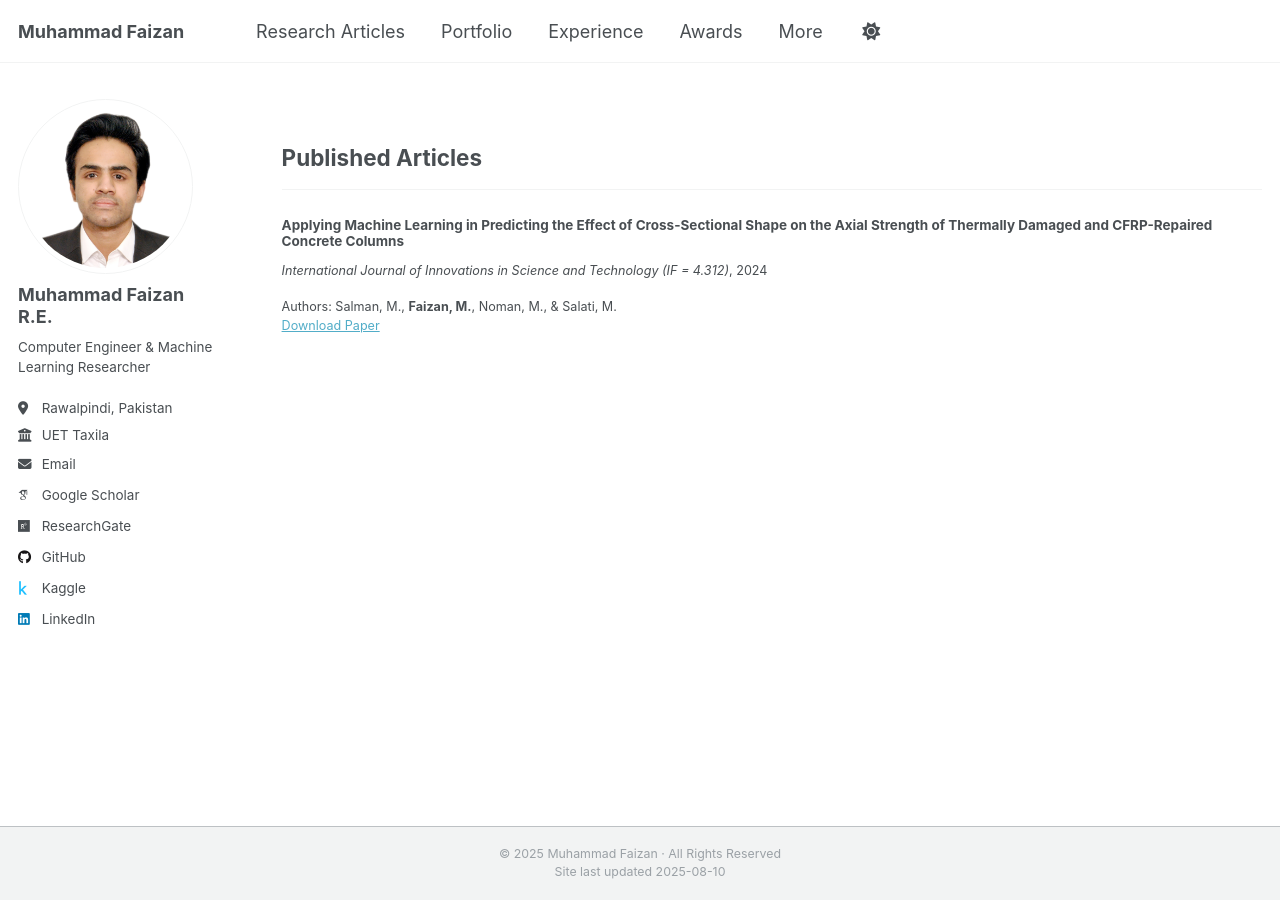
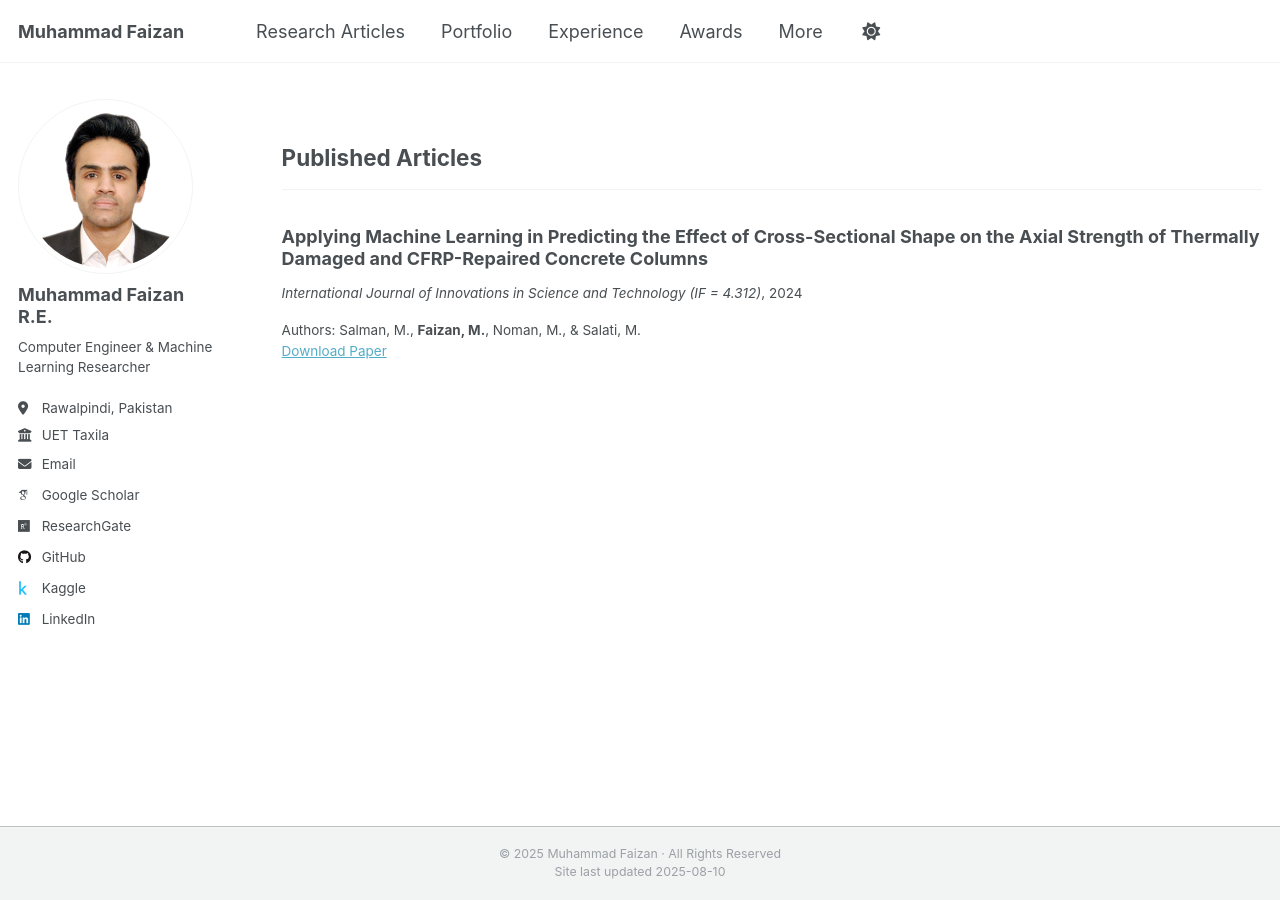
Before and after one commit to MuhammadFaizan99/MuhammadFaizan99.github.io, a Jekyll site: the page built from _pages/publications.html, in a window 1280 px wide. Built offline with Jekyll 4.4.1, drawn with Linux system fonts in a browser that asks for light colours; some web fonts are replaced; a script that is not in the unit is left out.

Commit message:
Update archive-single.html

```diff
--- a/_includes/archive-single.html
+++ b/_includes/archive-single.html
@@ -26,9 +26,9 @@
       </div>
     {% endif %}
 
-   <h4 class="archive__item-title">
+   <h3 class="archive__item-title">
   {{ title }}
-</h4>
+</h3>
 
 
     {% if post.read_time %}
@@ -38,7 +38,7 @@
         {% if post.collection == 'teaching' %}
           <p> {{ post.type }}, <i>{{ post.venue }}</i>, {{ post.date | default: "1900-01-01" | date: "%Y" }} </p>
         {% elsif post.collection == 'publications' %}
-          <p style="font-size: 0.7em;"><i>{{ post.venue }}</i>, {{ post.date | default: "1900-01-01" | date: "%Y" }} </p>
+          <p style="font-size: 0.75em;"><i>{{ post.venue }}</i>, {{ post.date | default: "1900-01-01" | date: "%Y" }} </p>
         {% elsif post.date %}
          <p class="page__date"><strong><i class="fa fa-fw fa-calendar" aria-hidden="true"></i> {{ site.data.ui-text[site.locale].date_label | default: "Published:" }}</strong> <time datetime="{{ post.date | default: "1900-01-01" | date_to_xmlschema }}">{{ post.date | default: "1900-01-01" | date: "%B %d, %Y" }}</time></p>
         {% endif %}
@@ -56,7 +56,7 @@
     {% elsif post.citation and post.paperurl and post.bibtexurl %}
       <p>Authors: {{ post.citation }}<br /><a href="{{ post.paperurl }}">Download Paper</a> | <a href="{{ post.bibtexurl }}">Download Bibtex</a></p>
     {% elsif post.citation and post.paperurl %}
-      <p style="font-size: 0.7em;">Authors: {{ post.citation }}<br /><a href="{{ post.paperurl }}">Download Paper</a></p>
+      <p style="font-size: 0.75em;">Authors: {{ post.citation }}<br /><a href="{{ post.paperurl }}">Download Paper</a></p>
     {% elsif post.citation and post.slidesurl and post.bibtexurl %}
       <p>Authors: {{ post.citation }}<br /><a href="{{ post.slidesurl }}">Download Slides</a> | <a href="{{ post.bibtexurl}}">Download Bibtex</a></p>
     {% elsif post.citation and post.slidesurl %}
@@ -64,7 +64,7 @@
     {% elsif post.citation and post.bibtexurl %}
       <p>Authors: {{ post.citation }}<br /><a href="{{ post.bibtexurl }}">Download Bibtex</a></p>
     {% elsif post.citation %}
-      <p style="font-size: 0.7em;">Authors: {{ post.citation }}</p>
+      <p style="font-size: 0.75em;">Authors: {{ post.citation }}</p>
     {% elsif post.paperurl and post.bibtexurl %}
       <p><a href=" {{ post.paperurl }} ">Download Paper</a> | <a href="{{ post.bibtexurl }}">Download Bibtex</a></p>
     {% elsif post.paperurl %}
```
